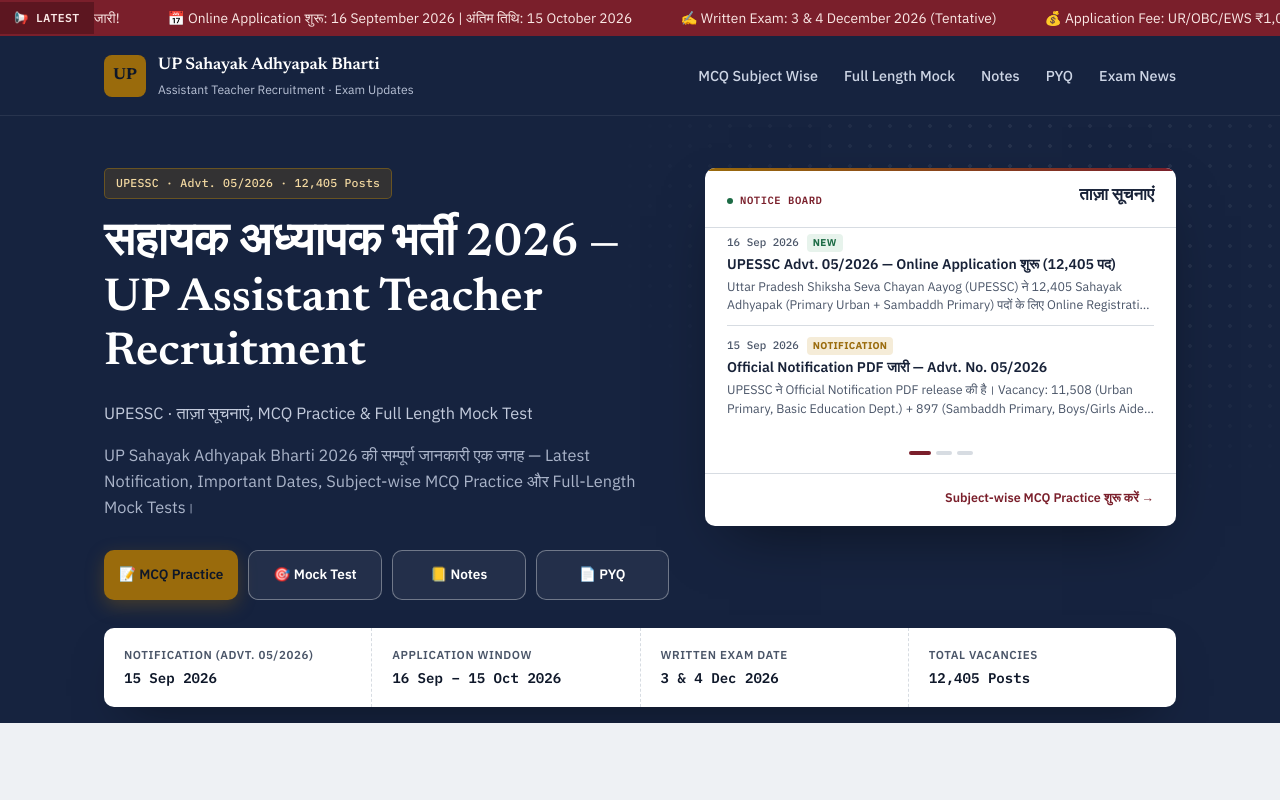
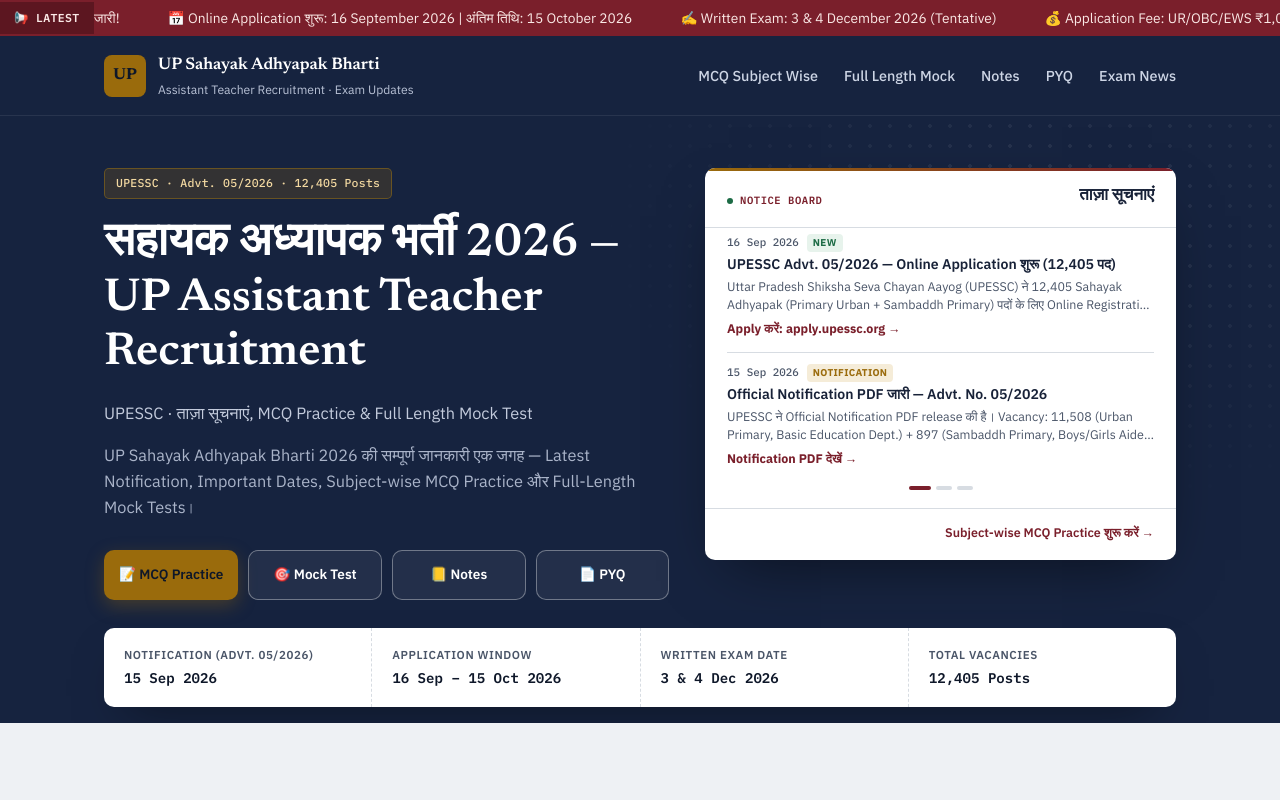
Before and after one commit to shivvutri/ATRE, a plain HTML site: page index.html in a window 1280 px wide. Shown: the top 800 px of the page. Drawn offline with Linux system fonts and the light colour scheme; a web font is replaced by a local one.

Commit message:
Add files via upload

```diff
--- a/index.html
+++ b/index.html
@@ -414,6 +414,11 @@
     font-size:.78rem; color:var(--ink-soft); margin-top:3px; line-height:1.5;
     display:-webkit-box; -webkit-line-clamp:2; -webkit-box-orient:vertical; overflow:hidden;
   }
+  .news-link{
+    display:inline-flex; align-items:center; gap:4px; margin-top:5px;
+    font-size:.78rem; font-weight:700; color:var(--maroon); text-decoration:none;
+  }
+  .news-link:hover{text-decoration:underline;}
 
   /* ---------- Notice board carousel (2 notices visible per slide, auto-swipe) ---------- */
   .news-carousel{position:relative;}
@@ -591,8 +596,8 @@
                     <span class="news-title">UPESSC Advt. 05/2026 — Online Application शुरू (12,405 पद)</span>
                     <div class="news-desc">
                       Uttar Pradesh Shiksha Seva Chayan Aayog (UPESSC) ने 12,405 Sahayak Adhyapak (Primary Urban + Sambaddh Primary) पदों के लिए Online Registration शुरू कर दिया है।
-                      Apply करें: <a href="https://apply.upessc.org/" target="_blank" rel="noopener" style="color:var(--navy); font-weight:600;">apply.upessc.org</a>
                     </div>
+                    <a href="https://apply.upessc.org/" target="_blank" rel="noopener" class="news-link">Apply करें: apply.upessc.org →</a>
                   </div>
                   <div class="news-item">
                     <div class="news-meta">
@@ -602,8 +607,8 @@
                     <span class="news-title">Official Notification PDF जारी — Advt. No. 05/2026</span>
                     <div class="news-desc">
                       UPESSC ने Official Notification PDF release की है। Vacancy: 11,508 (Urban Primary, Basic Education Dept.) + 897 (Sambaddh Primary, Boys/Girls Aided Schools) = <strong>12,405 कुल पद</strong>।
-                      <a href="https://www.upessc.up.gov.in/Notice/a429-726e-4862-f3dc-8a6f.pdf" target="_blank" rel="noopener" style="color:var(--navy); font-weight:600;">Notification PDF देखें →</a>
                     </div>
+                    <a href="https://www.upessc.up.gov.in/Notice/a429-726e-4862-f3dc-8a6f.pdf" target="_blank" rel="noopener" class="news-link">Notification PDF देखें →</a>
                   </div>
                 </div>
 
@@ -653,8 +658,8 @@
                     <span class="news-title">UPESSC Advt. 05/2026 — Online Application शुरू (12,405 पद)</span>
                     <div class="news-desc">
                       Uttar Pradesh Shiksha Seva Chayan Aayog (UPESSC) ने 12,405 Sahayak Adhyapak (Primary Urban + Sambaddh Primary) पदों के लिए Online Registration शुरू कर दिया है।
-                      Apply करें: <a href="https://apply.upessc.org/" target="_blank" rel="noopener" style="color:var(--navy); font-weight:600;">apply.upessc.org</a>
                     </div>
+                    <a href="https://apply.upessc.org/" target="_blank" rel="noopener" class="news-link">Apply करें: apply.upessc.org →</a>
                   </div>
                 </div>
 
```
